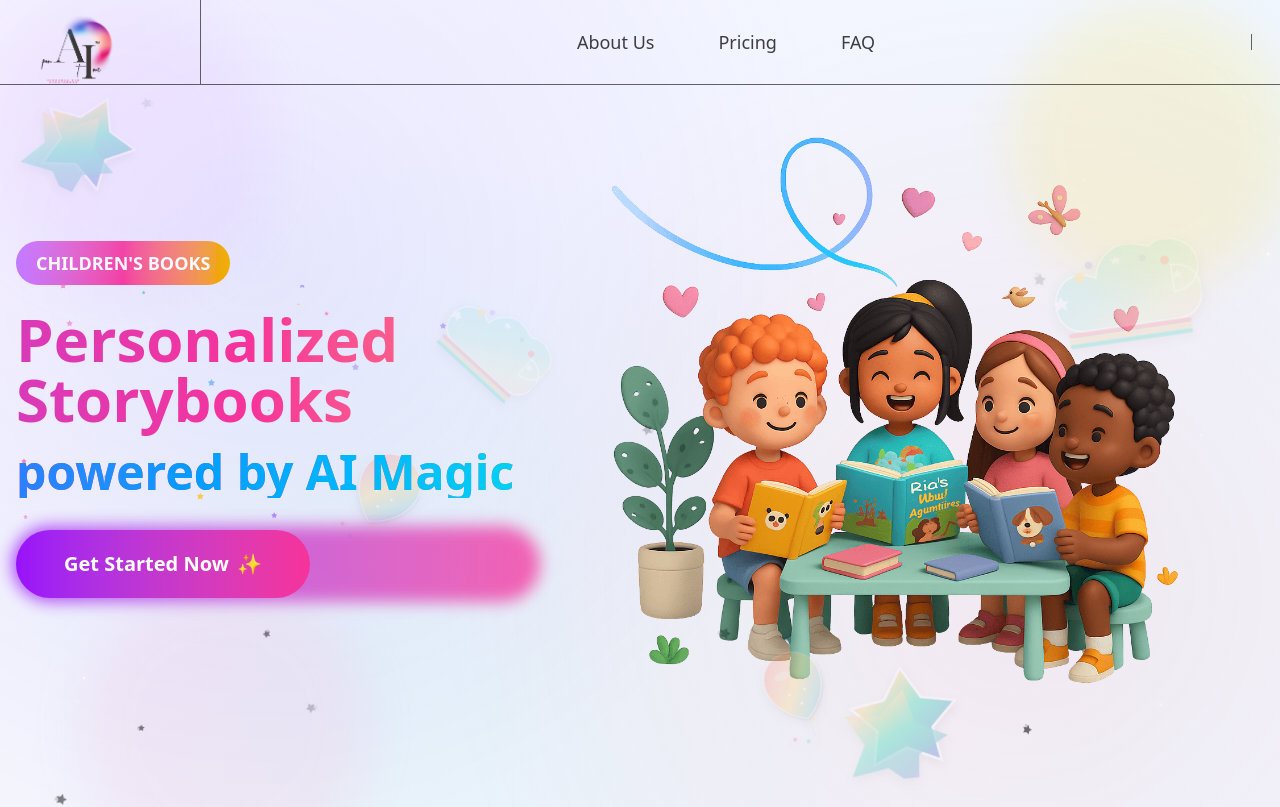
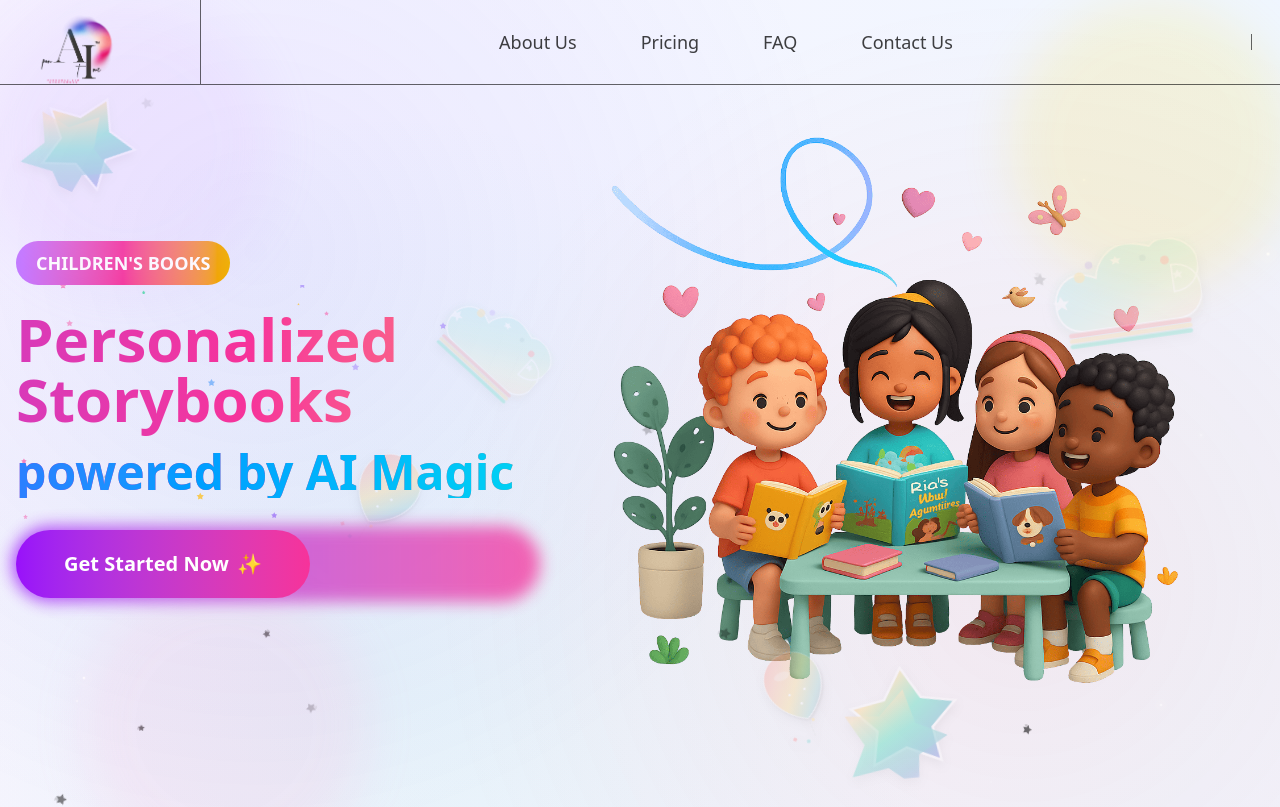
Before and after one commit to yablokolabs/aiponatime, a Next.js app in the folder package/: page / in a window 1280 px wide. Shown: the top 807 px of the page. Built offline with nearby package versions, Linux system fonts and the light colour scheme.

Commit message:
add Contact Us navigation link to header

```diff
--- a/package/src/components/Home/Joinus/index.tsx
+++ b/package/src/components/Home/Joinus/index.tsx
@@ -34,7 +34,7 @@ const Join = () => {
   };
 
   return (
-    <section className="overflow-hidden dark:bg-darkmode bg-joinus">
+    <section id="contact" className="overflow-hidden dark:bg-darkmode bg-joinus">
       <div className="container mx-auto lg:max-w-(--breakpoint-xl) md:max-w-(--breakpoint-md)">
         <div className="text-center">
           <h3 className="text-primary text-lg font-normal tracking-widest uppercase">
--- a/package/src/components/Layout/Header/Navigation/menuData.tsx
+++ b/package/src/components/Layout/Header/Navigation/menuData.tsx
@@ -4,4 +4,5 @@ export const headerData: HeaderItem[] = [
   { label: "About Us", href: "#about" },
   { label: "Pricing", href: "#pricing" },
   { label: "FAQ", href: "#faq" },
+  { label: "Contact Us", href: "#contact" },
 ];
```
